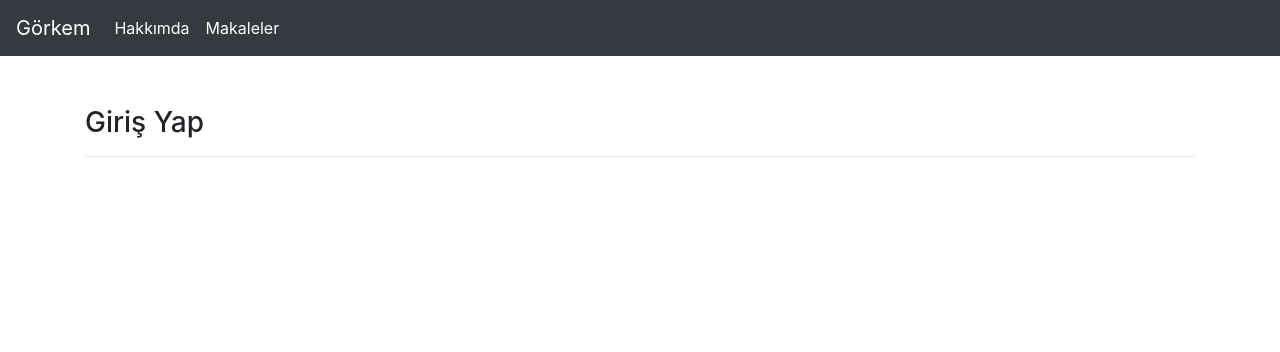
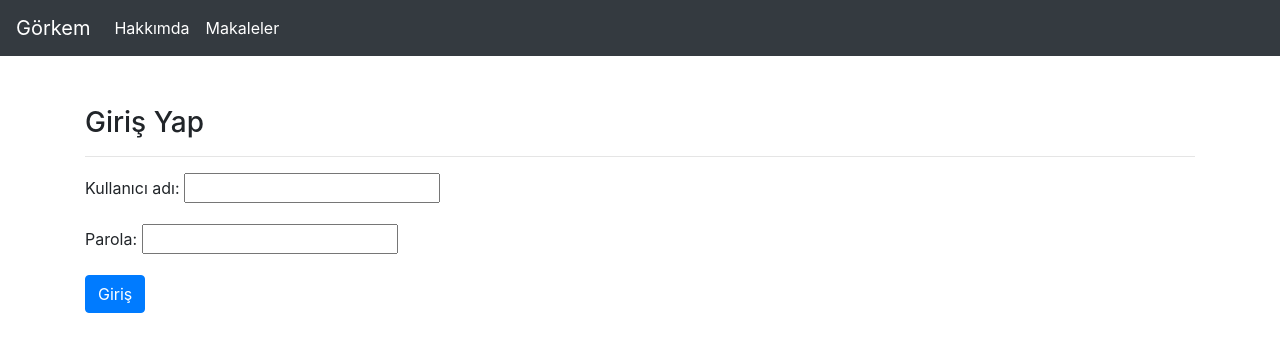
Before and after one commit to GorkemGuray/django_udemy, a Django app: page /user/login/ in a window 1280 px wide. Shown: the top 352 px of the page. Run offline with Django 3.2, Linux system fonts and the light colour scheme; some libraries are stand-ins or nearby versions.

Commit message:
Ders-214
Login İşlemi

```diff
--- a/blog/templates/login.html
+++ b/blog/templates/login.html
@@ -5,4 +5,10 @@
     <h3>Giriş Yap</h3>
     <hr>
 
+    <form method="POST">
+        {% csrf_token %}
+        {{form.as_p}}
+        <button class="btn btn-primary" type="submit">Giriş</button>
+    </form>
+
 {% endblock body %}
--- a/blog/user/forms.py
+++ b/blog/user/forms.py
@@ -11,6 +11,7 @@ class RegisterForm(forms.Form):
         password = self.cleaned_data.get("password")
         confirm = self.cleaned_data.get("confirm")
 
+
         if password and confirm and password!=confirm:
             raise  forms.ValidationError("Parololar eşleşmiyor!")
 
@@ -21,3 +22,7 @@ class RegisterForm(forms.Form):
         }
 
         return values
+
+class LoginForm(forms.Form):
+    username = forms.CharField(label="Kullanıcı adı")
+    password  = forms.CharField(label="Parola", widget=forms.PasswordInput)
--- a/blog/user/views.py
+++ b/blog/user/views.py
@@ -1,7 +1,7 @@
 from django.shortcuts import render,redirect
-from .forms import  RegisterForm
+from .forms import LoginForm,RegisterForm
 from django.contrib.auth.models import User
-from django.contrib.auth import login
+from django.contrib.auth import login,authenticate
 from django.contrib import messages
 
 # Create your views here.
@@ -60,7 +60,33 @@ def register(request):
     """
 
 def loginUser(request):
-    return render(request,'login.html')
+
+    form = LoginForm(request.POST or None)
+
+    context = {
+        "form":form
+    }
+
+    if form.is_valid():
+        username = form.cleaned_data.get("username")
+        password = form.cleaned_data.get("password")
+
+
+        user = authenticate(username=username,password=password)
+
+        if user is None:
+            messages.warning(request,"Kullanıcı adı veya parola hatalı.")
+            return render(request,"login.html",context)
+        else:
+            messages.success(request,"Başarıyla giriş yaptınız")
+            login(request,user)
+            return redirect('index')
+
+    else:
+        return render(request,'login.html',context)
+
+
+
 
 def logoutUser(request):
     pass
```
